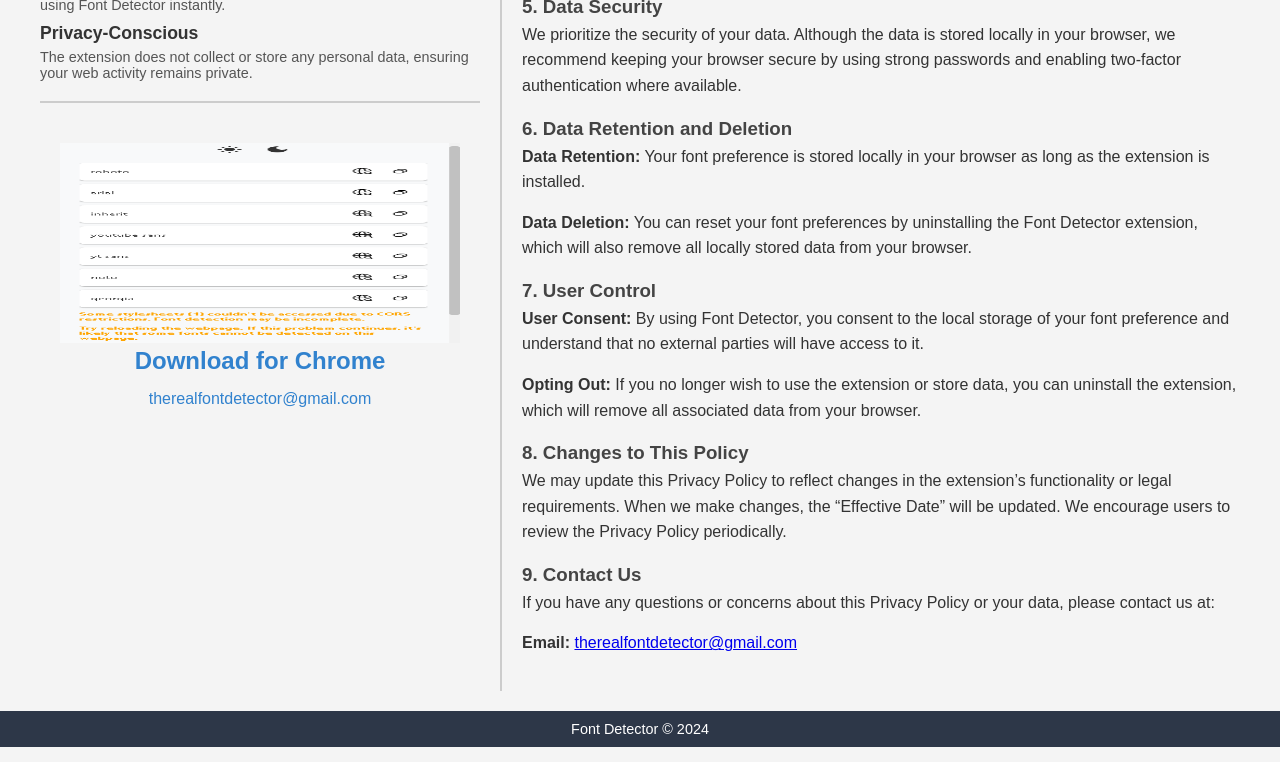
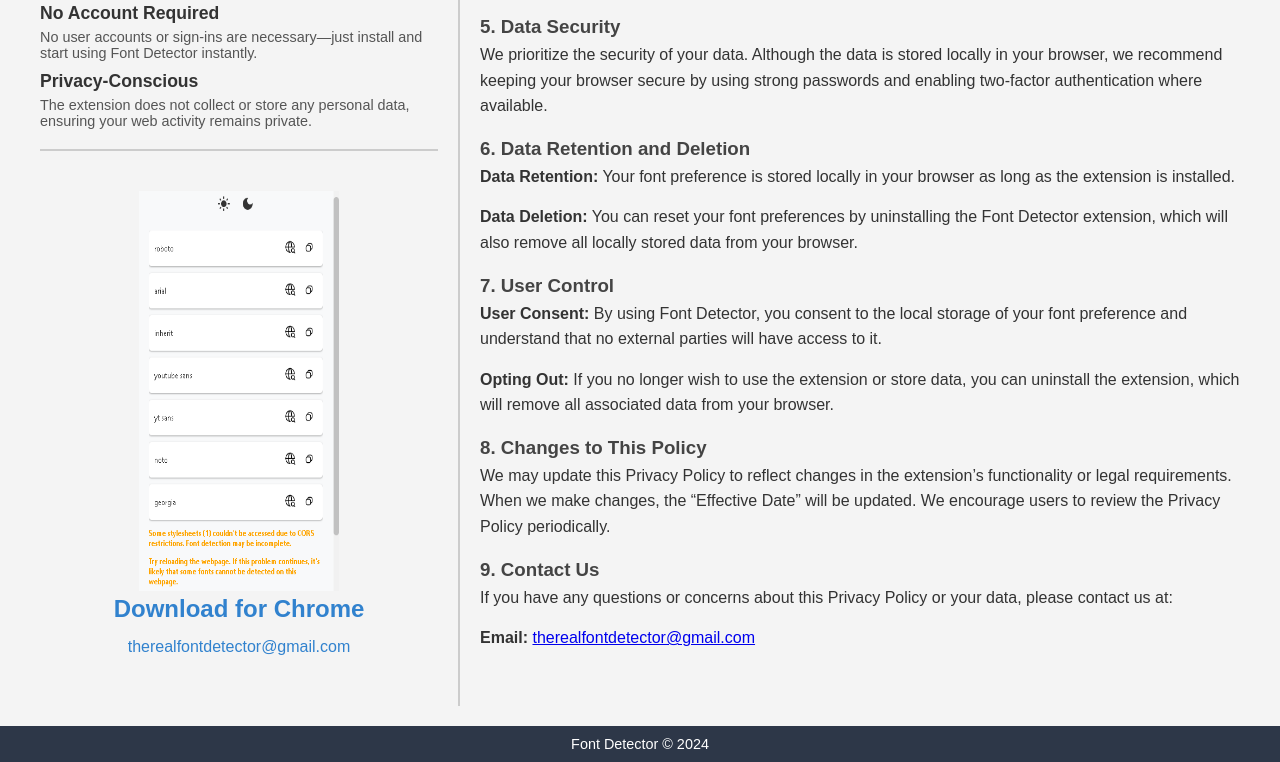
Before and after one commit to leroyomey/fontdetector, a plain HTML site: page index.html in a window 1280 px wide. Shown: the part 744-1506 px from the top of the page. Drawn offline with Linux system fonts and the light colour scheme.

Commit message:
Update index.html

```diff
--- a/index.html
+++ b/index.html
@@ -246,7 +246,7 @@
 
                 <!-- Download Section -->
                 <div class="download-section">
-                    <center><img src="Screenshot1.png" width="400", height="200", alt="Screenshot"></center>
+                    <center><img src="Screenshot1.png" width="200", height="400", alt="Screenshot"></center>
                     <h2>Download for Chrome</h2>
                     <p><a href="mailto:therealfontdetector@gmail.com">therealfontdetector@gmail.com</a></p>
                 </div>
```
